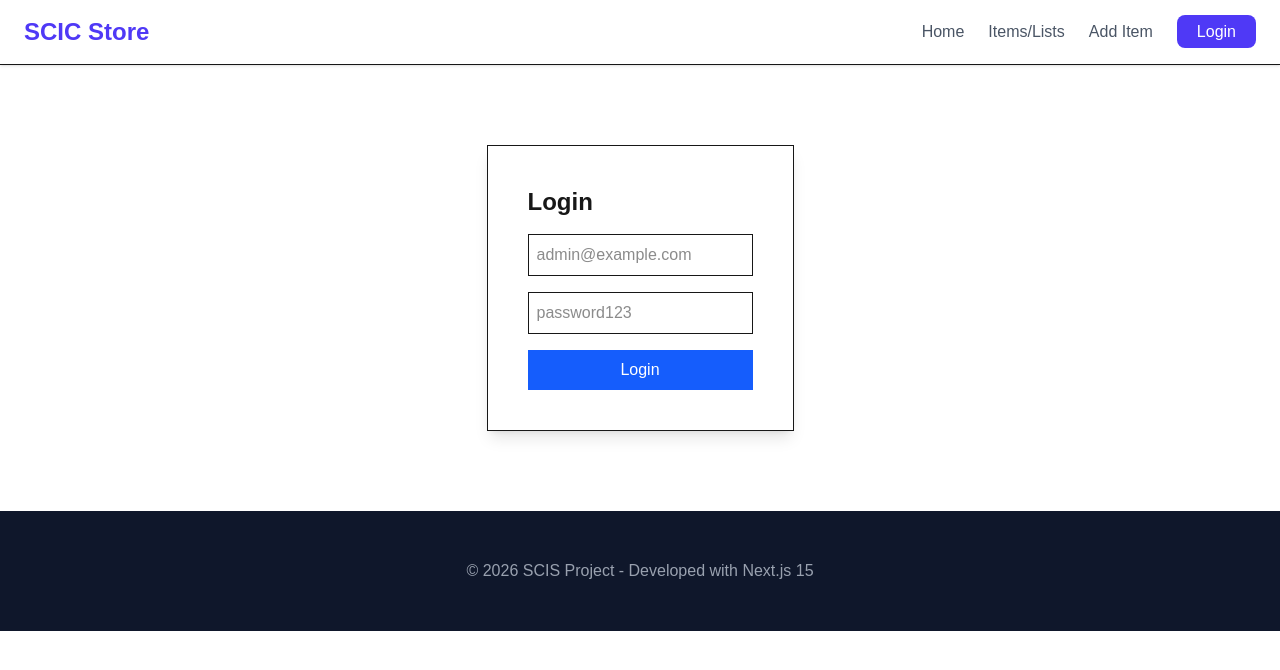
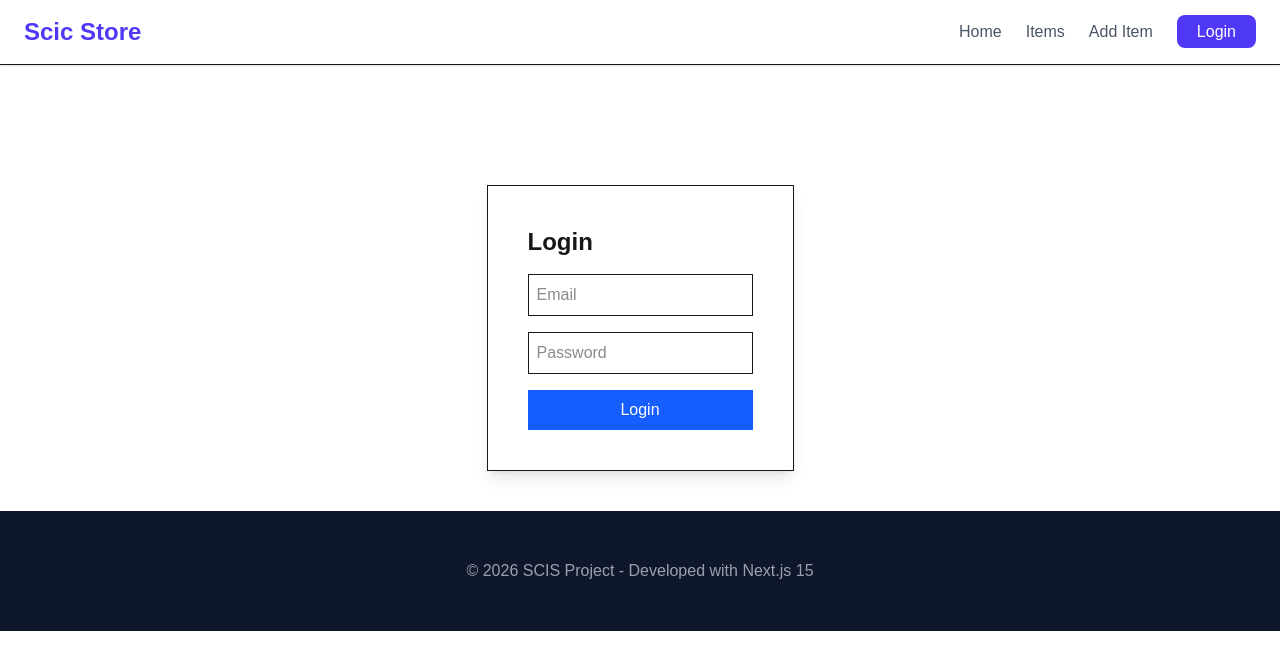
Before and after one commit to ibrahimvau5518/my-react-app, a Next.js app: page /login in a window 1280 px wide. Shown: the top 670 px of the page. Built offline with nearby package versions, Linux system fonts and the light colour scheme.

Commit message:
install netlify plugin

```diff
--- a/app/add-item/page.tsx
+++ b/app/add-item/page.tsx
@@ -13,11 +13,14 @@ export default function AddItem() {
       image: `https://picsum.photos/seed/${Math.random()}/600/400`,
     };
 
-    const res = await fetch('http://localhost:5000/api/items', {
-      method: 'POST',
-      headers: { 'Content-Type': 'application/json' },
-      body: JSON.stringify(data),
-    });
+    const res = await fetch(
+      'https://my-next-server-five.vercel.app/api/items',
+      {
+        method: 'POST',
+        headers: { 'Content-Type': 'application/json' },
+        body: JSON.stringify(data),
+      },
+    );
 
     if (res.ok) {
       // রিকোয়ারমেন্ট অনুযায়ী Toast/Alert
--- a/app/items/page.tsx
+++ b/app/items/page.tsx
@@ -2,14 +2,16 @@
 import Link from 'next/link';
 
 export default async function ItemsPage() {
-  const res = await fetch('http://localhost:5000/api/items', {
+  const res = await fetch('https://my-next-server-five.vercel.app/api/items', {
     cache: 'no-store',
   });
   const items = await res.json();
 
   return (
-    <div className="p-10 max-w-7xl mx-auto">
-      <h1 className="text-3xl font-bold mb-10 text-center">Our Collection</h1>
+    <div className="bg-gray-50 p-10 max-w-7xl mx-auto">
+      <h1 className="text-black text-3xl font-bold mb-10 text-center">
+        Our Collection
+      </h1>
       <div className="grid grid-cols-1 sm:grid-cols-2 lg:grid-cols-3 gap-10">
         {items.map((item: any) => (
           <div
--- a/app/layout.tsx
+++ b/app/layout.tsx
@@ -9,17 +9,17 @@ export default function RootLayout({
 }) {
   return (
     <html lang="en">
-      <body className="bg-gray-50">
+      <body>
         <nav className="sticky top-0 z-50 bg-white shadow-sm border-b px-6 py-4 flex justify-between items-center">
           <Link href="/" className="text-2xl font-bold text-indigo-600">
-            SCIC Store
+            Scic Store
           </Link>
           <div className="space-x-6 font-medium text-gray-600">
             <Link href="/" className="hover:text-indigo-600">
               Home
             </Link>
             <Link href="/items" className="hover:text-indigo-600">
-              Items/Lists
+              Items
             </Link>
             <Link href="/add-item" className="hover:text-indigo-600">
               Add Item
@@ -33,7 +33,7 @@ export default function RootLayout({
           </div>
         </nav>
         {children}
-        <footer className="bg-slate-900 text-white py-12 mt-20 text-center">
+        <footer className="bg-slate-900 text-white py-12 text-center">
           <p className="text-gray-400">
             © 2026 SCIS Project - Developed with Next.js 15
           </p>
--- a/app/login/page.tsx
+++ b/app/login/page.tsx
@@ -18,7 +18,7 @@ export default function LoginPage() {
   };
 
   return (
-    <div className="flex justify-center mt-20">
+    <div className="flex justify-center mt-20 p-10">
       <form
         onSubmit={handleLogin}
         className="border p-10 flex flex-col gap-4 shadow-lg"
@@ -26,13 +26,13 @@ export default function LoginPage() {
         <h2 className="text-2xl font-bold">Login</h2>
         <input
           type="email"
-          placeholder="admin@example.com"
+          placeholder="Email"
           className="border p-2"
           onChange={e => setEmail(e.target.value)}
         />
         <input
           type="password"
-          placeholder="password123"
+          placeholder="Password"
           className="border p-2"
           onChange={e => setPassword(e.target.value)}
         />
--- a/app/page.tsx
+++ b/app/page.tsx
@@ -48,10 +48,10 @@ export default function LandingPage() {
       {/* 3. Features (Cards) */}
       <section className="py-24 px-6 bg-slate-50">
         <div className="max-w-7xl mx-auto">
-          <h2 className="text-4xl font-extrabold text-center mb-16">
+          <h2 className="text-indigo-600 text-4xl font-extrabold text-center mb-16">
             Core Features
           </h2>
-          <div className="grid md:grid-cols-3 gap-8">
+          <div className="text-black grid md:grid-cols-3 gap-8">
             {['Fast Performance', 'Secure Auth', 'Responsive UI'].map(title => (
               <div
                 key={title}
@@ -81,7 +81,7 @@ export default function LandingPage() {
           />
         </div>
         <div>
-          <h2 className="text-4xl font-extrabold mb-6">
+          <h2 className="text-black text-4xl font-extrabold mb-6">
             Built for Developers, <br />
             By Developers
           </h2>
@@ -137,7 +137,9 @@ export default function LandingPage() {
 
       {/* 7. CTA Section */}
       <section className="py-24 text-center px-6">
-        <h2 className="text-5xl font-black mb-8">Ready to Start Building?</h2>
+        <h2 className="text-indigo-600 text-5xl font-black mb-8">
+          Ready to Start Building?
+        </h2>
         <button className="bg-slate-900 text-white px-12 py-5 rounded-2xl font-bold text-lg hover:bg-black transition-all">
           Join Our Community
         </button>
--- a/package.json
+++ b/package.json
@@ -9,6 +9,7 @@
     "lint": "eslint"
   },
   "dependencies": {
+    "@netlify/plugin-nextjs": "^5.15.5",
     "next": "16.1.3",
     "react": "19.2.3",
     "react-dom": "19.2.3"
```
Also changed, not shown: 2 other files (tests, documents, lock files or other folders).
